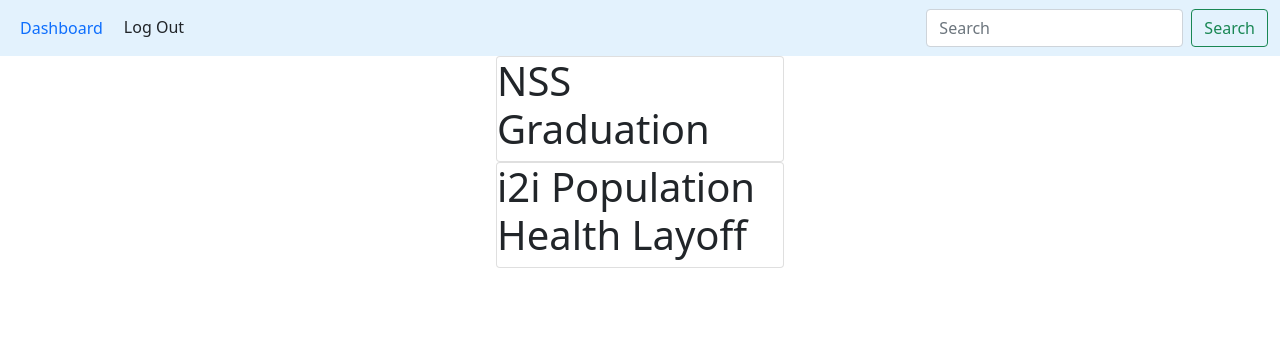
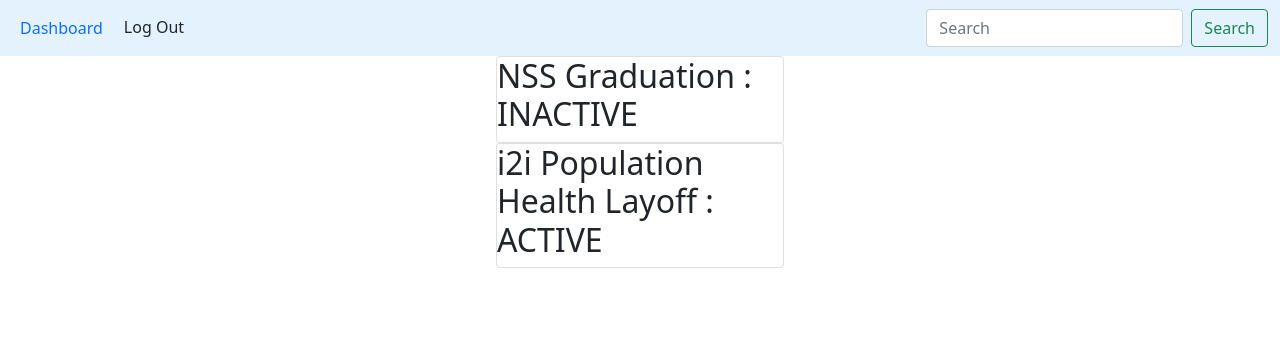
Before and after one commit to MatthewKelly12/Djobascript_py, a Django app: template djoba/templates/djoba/dashboard.html in a window 1280 px wide. Shown: the top 356 px of the page. Run offline with Django 3.2, Linux system fonts and the light colour scheme; the template is opened without the code that fills it: values that come from a table or form of the project are taken from there, others are empty; data comes from the database, SQL or seed files in the repository; both versions use the stored data as it was after the commit.

Commit message:
modified JobSearch model, added field for status and list of CHOICES active or inactive, ordered queryset by date created desc, added status data to html

```diff
--- a/djoba/models/job_search.py
+++ b/djoba/models/job_search.py
@@ -5,9 +5,14 @@
 from django.contrib.auth.models import User
 
 class JobSearch(models.Model):
+	ACTIVE = 'ACTIVE'
+	INACTIVE = 'INACTIVE'
+	STATUS_CHOICES = [(ACTIVE,'Active'),(INACTIVE,'Inactive')]
+
 	user = models.ForeignKey(User,on_delete=models.CASCADE)
 	name =	models.CharField(max_length=150)
 	reason = models.TextField()
+	status = models.CharField(max_length=10,choices=STATUS_CHOICES,default=ACTIVE)
 	date_created = models.DateField(auto_now=False, auto_now_add=False)
 	date_ended = models.DateField(auto_now=False, auto_now_add=False, null=True)
 	date_modified = models.DateField(auto_now=False, auto_now_add=False)
--- a/djoba/templates/djoba/dashboard.html
+++ b/djoba/templates/djoba/dashboard.html
@@ -7,7 +7,7 @@
 <div class="containter">
 	<div class="card mx-auto" style="width: 18rem;">
 		<div>
-			<h1>{{ search.name }}</h1>
+			<h2>{{ search.name }} : {{ search.status }}</h2>
 		</div>
 	</div>
 </div>
--- a/djoba/views/dashboard.py
+++ b/djoba/views/dashboard.py
@@ -3,7 +3,7 @@
 from djoba.models import Job
 
 def dashboard(request):
-	searches = JobSearch.objects.filter(user=request.user.id)
+	searches = JobSearch.objects.filter(user=request.user.id).order_by('-date_created')
 	print(searches)
 	template = 'djoba/dashboard.html'
 	return render(request,template,{'searches':searches})
```
Also changed, not shown: db.sqlite3, djoba/migrations/0005_jobsearch_status.py (added), djoba/migrations/0006_auto_20210526_1705.py (added).
